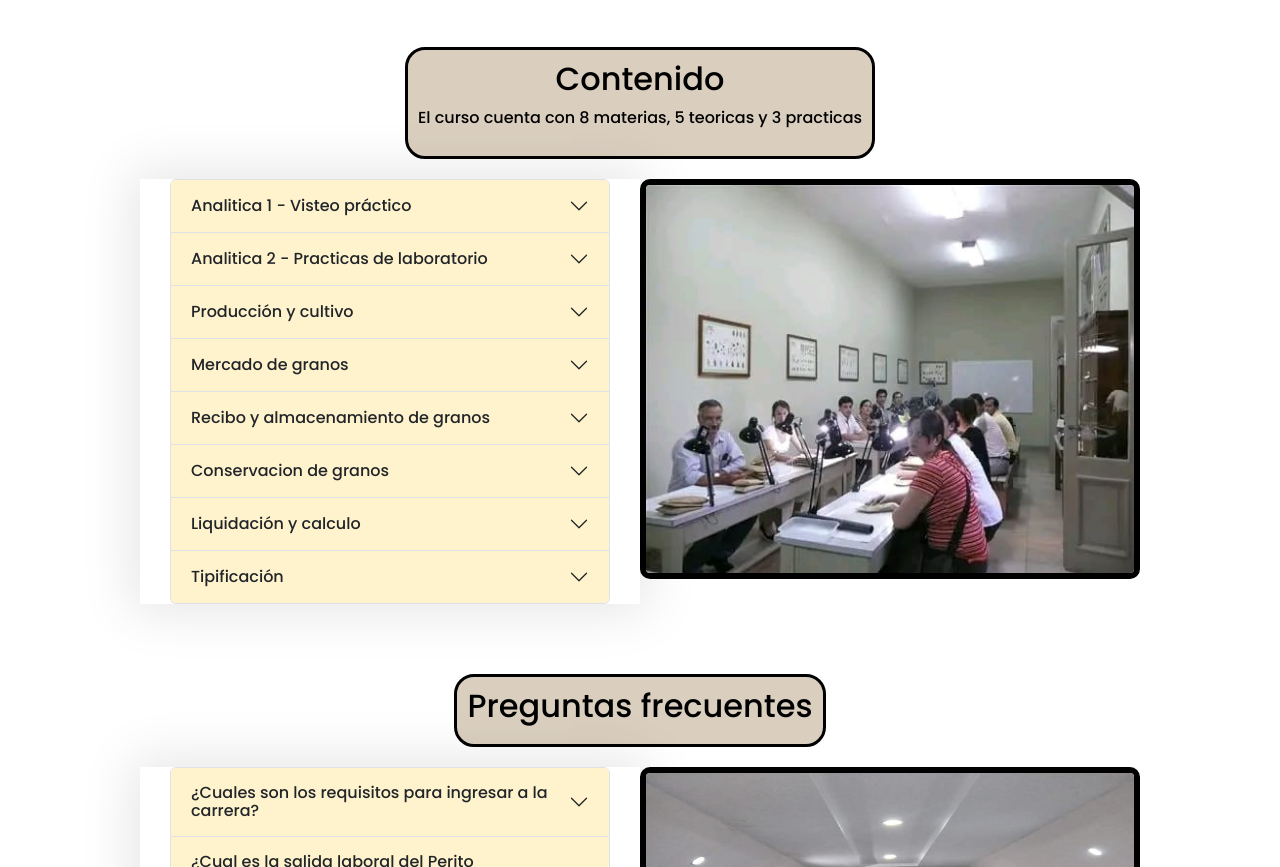
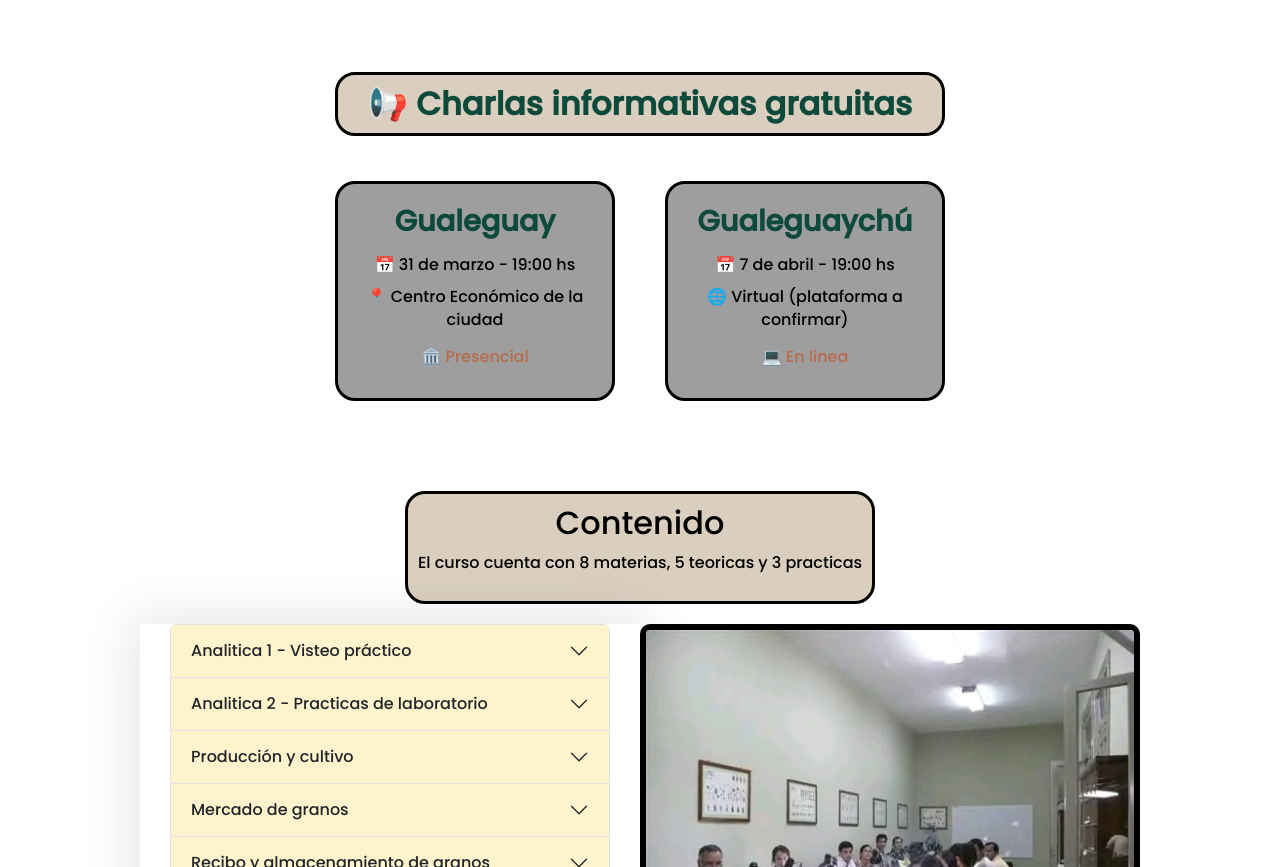
Before and after one commit to JuanJoseLopezArias/PeritosSurER, a website: page pages/cursoPeritos.html in a window 1280 px wide. Shown: the part 1131-1998 px from the top of the page. Drawn offline with nearby package versions, Linux system fonts and the light colour scheme.

Commit message:
Se agregan charlas informativas

```diff
--- a/pages/cursoPeritos.html
+++ b/pages/cursoPeritos.html
@@ -1,4 +1,4 @@
-<!DOCTYPE html>
+<!doctype html>
 <html lang="es">
   <head>
     <meta charset="UTF-8" />
@@ -171,6 +171,30 @@
           <div class="datos-txt-cursos">
             <h3 class="h-cursos">Próximo inicio</h3>
             <p class="p-cursos">Abril 2026</p>
+          </div>
+        </div>
+      </div>
+      <!-- SECCIÓN CHARLAS INFORMATIVAS -->
+      <div class="charlas-container">
+        <!-- Título con su propio cuadro -->
+        <div class="charlas-titulo-box">
+          <h2 class="charlas-titulo">📢 Charlas informativas gratuitas</h2>
+        </div>
+
+        <div class="charlas-grid">
+          <!-- Tarjeta Gualeguay -->
+          <div class="charla-card">
+            <h3 class="charla-ciudad">Gualeguay</h3>
+            <p class="charla-fecha">📅 31 de marzo - 19:00 hs</p>
+            <p class="charla-lugar">📍 Centro Económico de la ciudad</p>
+            <p class="charla-modalidad">🏛️ Presencial</p>
+          </div>
+          <!-- Tarjeta Gualeguaychú -->
+          <div class="charla-card">
+            <h3 class="charla-ciudad">Gualeguaychú</h3>
+            <p class="charla-fecha">📅 7 de abril - 19:00 hs</p>
+            <p class="charla-lugar">🌐 Virtual (plataforma a confirmar)</p>
+            <p class="charla-modalidad">💻 En línea</p>
           </div>
         </div>
       </div>
--- a/scss/components/_maincursos.scss
+++ b/scss/components/_maincursos.scss
@@ -163,8 +163,6 @@
         height: 400px;
         border: 0.4rem black solid;
         border-radius: 10px;
-
-
       }
       .caja-acordeon1,
       .caja-acordeon2 {
@@ -181,3 +179,87 @@
     }
   }
 }
+// Charlas informativas
+.charlas-container {
+  width: 100%;
+  margin: 40px 0;
+  text-align: center;
+
+  // Caja del título
+  .charlas-titulo-box {
+    @extend %caja-contenido-1; // Usa el mismo estilo que otras cajas destacadas
+    display: inline-block;
+    margin-bottom: 40px;
+    padding: 10px 30px;
+    background-color: nth($coloresMadera, 2); // Ajustá según tu paleta
+
+    .charlas-titulo {
+      font-size: 2rem;
+      margin: 0;
+      color: #0e4a3c;
+      font-weight: 600;
+    }
+  }
+
+  .charlas-grid {
+    display: flex;
+    flex-wrap: wrap;
+    justify-content: center;
+    gap: 30px;
+    padding: 0 20px;
+  }
+
+  .charla-card {
+    @extend %caja-contenido-2;
+    width: 280px;
+    text-align: center;
+    transition: transform 0.3s;
+    padding: 20px;
+
+    &:hover {
+      transform: translateY(-5px);
+    }
+
+    .charla-ciudad {
+      font-size: 1.8rem;
+      font-weight: 600;
+      color: #0e4a3c;
+      margin: 0 0 15px 0;
+    }
+
+    .charla-fecha,
+    .charla-lugar,
+    .charla-modalidad {
+      font-size: 1rem;
+      margin: 10px 0;
+      line-height: 1.4;
+    }
+
+    .charla-modalidad {
+      font-weight: 500;
+      color: #b86b4c;
+      margin-top: 15px;
+    }
+  }
+}
+
+// Responsive
+@media (max-width: 700px) {
+  .charlas-container {
+    .charlas-titulo-box .charlas-titulo {
+      font-size: 1.5rem;
+    }
+    .charla-card {
+      width: 260px;
+    }
+  }
+}
+
+@media (max-width: 600px) {
+  .charlas-container {
+    .charla-card {
+      width: 90%;
+      max-width: 300px;
+    }
+  }
+}
```
Also changed, not shown: css/styles.css, 1 other file.
